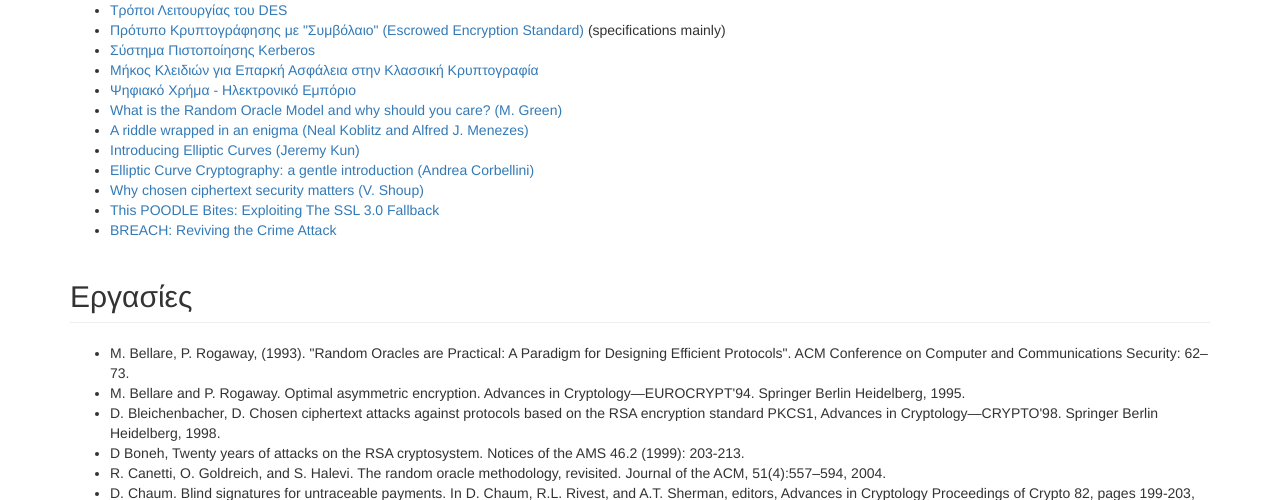
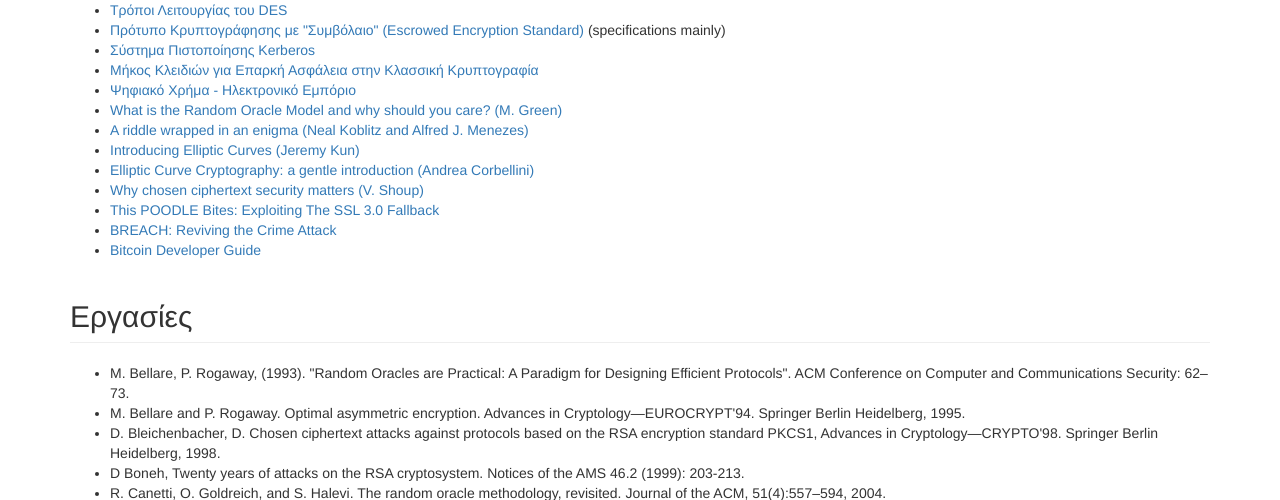
Before and after one commit to dionyziz/crypto-class, a Django app: page /references in a window 1280 px wide. Shown: the part 1549-2049 px from the top of the page. Run offline with Django 3.2, Linux system fonts and the light colour scheme; some libraries are stand-ins or nearby versions.

Commit message:
add bitcoin related reference

```diff
--- a/templates/references.html
+++ b/templates/references.html
@@ -74,7 +74,7 @@
 				<li><a href="http://www.shoup.net/papers/expo.pdf">Why chosen ciphertext security matters (V. Shoup)</a></li>
 				<li><a href="https://www.openssl.org/~bodo/ssl-poodle.pdf">This POODLE Bites: Exploiting The SSL 3.0 Fallback</a></li>
 				<li><a href="http://breachattack.com/resources/BREACH%20-%20SSL,%20gone%20in%2030%20seconds.pdf ">BREACH: Reviving the Crime Attack</a></li>
-
+				<li><a href="https://bitcoin.org/en/developer-guide">Bitcoin Developer Guide</a></li>
             </ul>
 
 			<h2 class="page-header">Εργασίες</h2>
```
